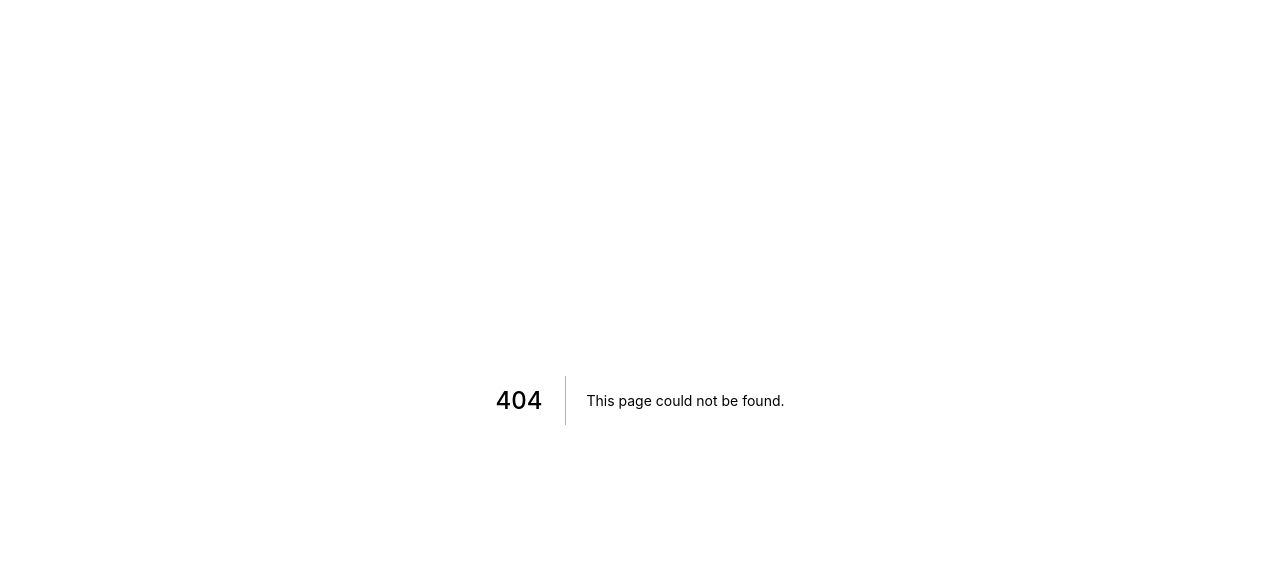
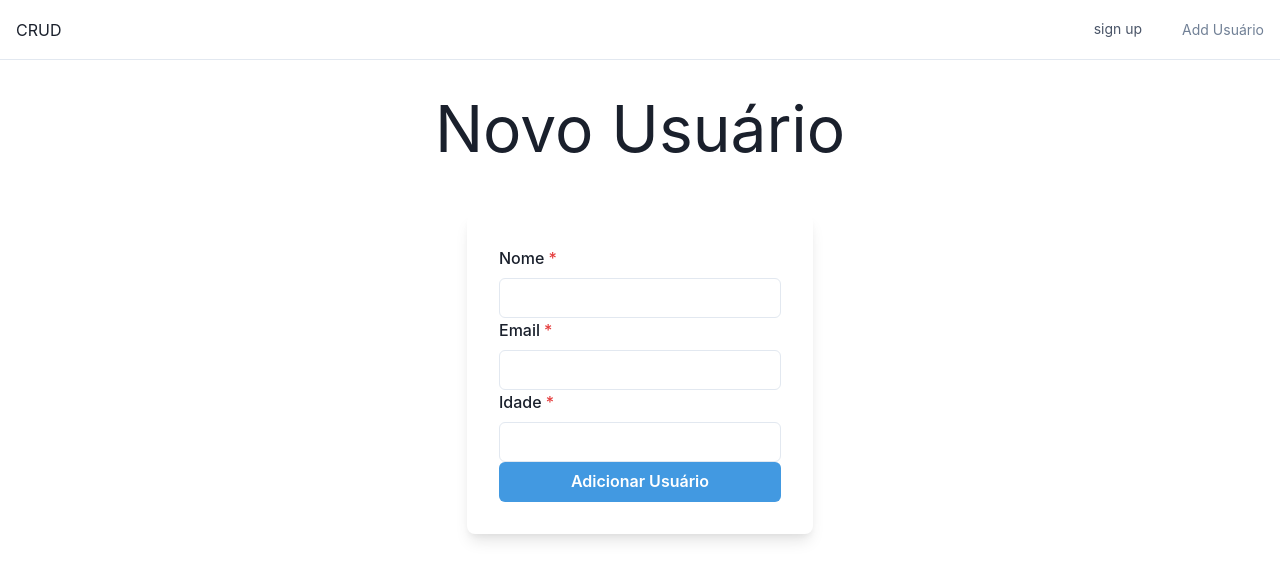
Before and after one commit to JOAOSC17/users-crud, a Next.js app: page /new in a window 1280 px wide. Before the commit this address had no page. Shown: the top 580 px of the page. Built offline with nearby package versions, Linux system fonts and the light colour scheme.

Commit message:
create add user

```diff
--- /dev/null
+++ b/components/Form.js
@@ -0,0 +1,78 @@
+import React, { useState } from 'react'
+import api from '../services/api'
+import {
+    Flex,
+    Box,
+    FormControl,
+    FormLabel,
+    Input,
+    Checkbox,
+    Stack,
+    Link,
+    Button,
+    Heading,
+    Text,
+    useColorModeValue,
+  } from '@chakra-ui/react';
+import { useRouter } from 'next/router';
+
+export default function Form() {
+  const [form, setForm] = useState({name:"", email:"", age:0})
+  const router = useRouter()
+  function onChange (e) {
+    setForm({
+      ...form,
+      [e.target.name]:e.target.value
+    })
+  }
+  async function onSubmit (e) {
+    e.preventDefault()
+    try {
+      await api.post('/', form)
+      router.push("/")
+    } catch (error) {
+      console.log("Houve um erro")
+    }
+  }
+  return (
+    <Flex
+    minH={'100vh'}
+    justify={'center'}>
+    <Stack spacing={8} mx={'auto'} maxW={'lg'} py={12} px={6}>
+      <Box
+        rounded={'lg'}
+        bg={useColorModeValue('white', 'green.900')}
+        boxShadow={'lg'}
+        p={8}>
+        <Stack spacing={4}>
+        <form onSubmit={onSubmit}>
+          <FormControl isRequired>
+            <FormLabel htmlFor="name">Nome</FormLabel>
+            <Input id="name" name="name" type="text" onChange={onChange} />
+          </FormControl>
+          <FormControl isRequired>
+            <FormLabel htmlFor="email">Email</FormLabel>
+            <Input id="email" name="email" type="email" onChange={onChange} />
+          </FormControl>
+          <FormControl isRequired>
+            <FormLabel htmlFor="age">Idade</FormLabel>
+            <Input id="age" name="age" type="number" onChange={onChange} />
+          </FormControl>
+          <Stack spacing={10}>
+            <Button
+              type='submit'
+              bg={'blue.400'}
+              color={'white'}
+              _hover={{
+                bg: 'blue.500',
+              }}>
+              Adicionar Usuário
+            </Button>
+          </Stack>
+          </form>
+        </Stack>
+      </Box>
+    </Stack>
+  </Flex>
+  )
+}
--- a/components/Navbar.js
+++ b/components/Navbar.js
@@ -66,14 +66,13 @@ export default function Navbar() {
               sign up
             </Button>
             <Button
-              fontSize={'sm'}
-              fontWeight={600}
-              color={'white'}
-              colorScheme='blue'
-              href={'#'}
-              >
-              Add Usuário
-            </Button>
+            as={'a'}
+            fontSize={'sm'}
+            fontWeight={400}
+            variant={'link'}
+            href={'/new'}>
+            Add Usuário
+          </Button>
           </Stack>
         </Flex>
       </Box>
--- /dev/null
+++ b/pages/new.js
@@ -0,0 +1,22 @@
+import Head from 'next/head'
+import Image from 'next/image'
+import Navbar from '../components/Navbar'
+import styles from '../styles/Home.module.css'
+import api from '../services/api'
+import Form from '../components/Form'
+export default function NewUser() {
+  return (
+    <>
+      <Head>
+        <title>Create Next App</title>
+        <meta name="description" content="Generated by create next app" />
+        <link rel="icon" href="/favicon.ico" />
+      </Head>
+      <Navbar/>
+      <main className={styles.main}>
+        <h1 className={styles.title}>Novo Usuário</h1>
+          <Form/>
+      </main>
+    </>
+  )
+}
--- a/styles/Home.module.css
+++ b/styles/Home.module.css
@@ -6,7 +6,6 @@
   flex-direction: column;
   align-items: center;
 }
-
 .footer {
   display: flex;
   flex: 1;
```
